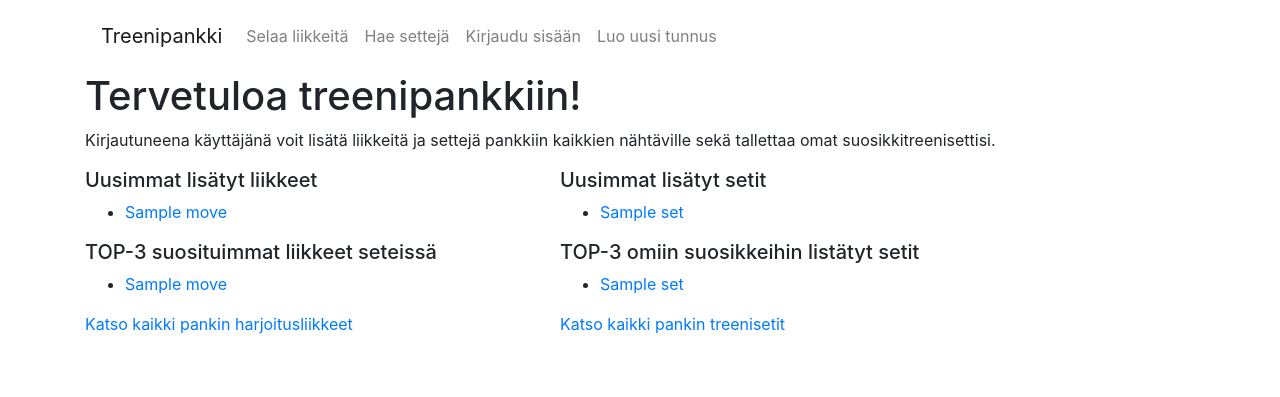
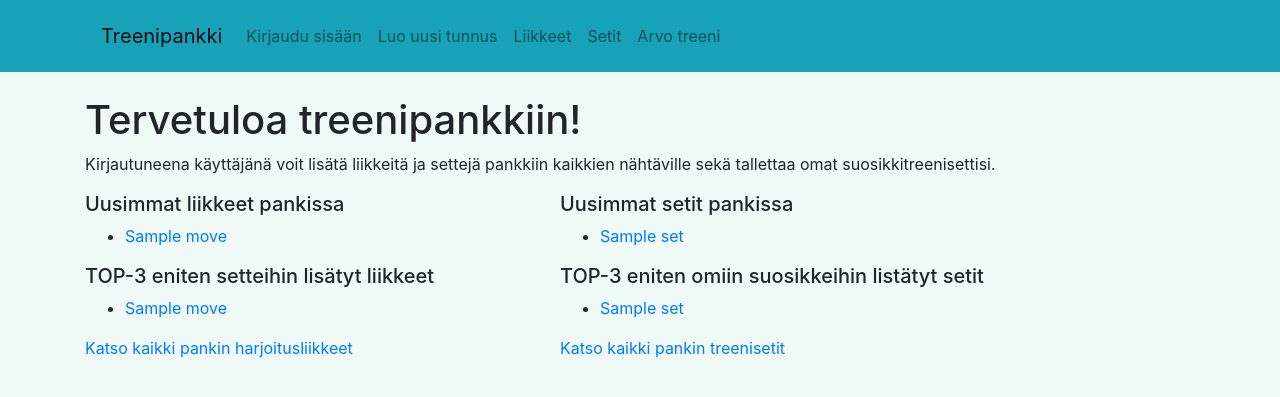
Before and after one commit to kerkkanen/treenipankki, a Flask app: template templates/index.html in a window 1280 px wide. Shown: the top 397 px of the page. Run offline with Flask 2, Linux system fonts and the light colour scheme; the template is opened without the code that fills it: most values are stand-ins (such as "Sample title", 1, 10 or a date in 2020); some libraries are stand-ins or nearby versions.

Commit message:
apps appearance updated

```diff
--- a/templates/add_move.html
+++ b/templates/add_move.html
@@ -6,6 +6,7 @@
 <div class="col-10">
 
 {% if session.user_id %}
+<br>
 <h4>Lisää uusi liike pankkiin</h4>
 
 <p>
@@ -37,7 +38,7 @@
 <p>
 
 <div class="form-group col-6">
-<input type="submit" class="btn btn-success" value="Luo">
+<input type="submit" class="btn btn-success" value="Lisää">
 <input type="hidden" name="csrf_token" value="{{ session.csrf_token }}">
 </div>
 </form>
--- a/templates/index.html
+++ b/templates/index.html
@@ -2,6 +2,7 @@
 {% block content %}
 
 <div class="container">
+<br>
 <h1>Tervetuloa treenipankkiin!</h1>
 {% if session.user_id %}
 <b>Kirjautuneena:</b> {{ session.user_name }}
@@ -11,43 +12,39 @@ Kirjautuneena käyttäjänä voit lisätä liikkeitä ja settejä pankkiin kaikk
 <p>
 <div class="row">
 <div class="col-5">
-<h5>Uusimmat lisätyt liikkeet</h5>
+<h5>Uusimmat liikkeet pankissa</h5>
 <ul>
 {% for move in moves %}
 <li><a href="/move/{{ move.id }}" title="{{ move.description }}">{{ move.name }}</a>
 {% endfor %}
 </ul>
 
-
-<h5>TOP-3 suosituimmat liikkeet seteissä</h5>
+<h5>TOP-3 eniten setteihin lisätyt liikkeet</h5>
 <ul>
 {% for move in top_moves %}
 <li><a href="/move/{{ move.id }}" title="{{ move.description }}">{{ move.name }}</a>
 {% endfor %}
 </ul>
-
-
 <a href="/movelist">Katso kaikki pankin harjoitusliikkeet</a>
 </div>
+
 <div class="col-5">
-<h5>Uusimmat lisätyt setit</h5>
+<h5>Uusimmat setit pankissa</h5>
 <ul>
 {% for set in sets %}
 <li><a href="/set/{{ set.id }}" title=" {{ set.description }}">{{ set.name }}</a></li>
 {% endfor %}
 </ul>
 
-
-<h5>TOP-3 omiin suosikkeihin listätyt setit</h5>
+<h5>TOP-3 eniten omiin suosikkeihin listätyt setit</h5>
 <ul>
 {% for set in top_sets %}
 <li><a href="/set/{{ set.id }}" title=" {{ set.description }}">{{ set.name }}</a></li>
 {% endfor %}
 </ul>
-
-
 <a href="/setlist">Katso kaikki pankin treenisetit</a>
 </div>
 </div>
+
 </div>
 {% endblock %}
--- a/templates/layout.html
+++ b/templates/layout.html
@@ -1,32 +1,42 @@
 <!doctype html>
 
+<body style="background-color:#eff9f6;">
 <meta charset="utf-8">
 <meta name="viewport" content="width=device-width, initial-scale=1">
 <link rel="stylesheet" href="https://stackpath.bootstrapcdn.com/bootstrap/4.5.0/css/bootstrap.min.css">
 <title>Treenipankki</title>
-<nav class="navbar navbar-expand-sm navbar-light">
+<nav class="navbar navbar-expand-sm navbar-light bg-info">
 <div class="container">
 <nav class="navbar navbar-expand-sm navbar-light">
 <a class="navbar-brand" href="/">Treenipankki</a>
 <ul class="navbar-nav">
-<li class="nav-item"><a class="nav-link" href="/movelist">Selaa liikkeitä</a></li>
-<li class="nav-item"><a class="nav-link" href="/setlist">Hae settejä</a></li>
-{% if session.user_id %}
+
+{% if not session.user_id %}
+<li class="nav-item"><a class="nav-link" href="/login">Kirjaudu sisään</a></li>
+<li class="nav-item"><a class="nav-link" href="/sign_up">Luo uusi tunnus</a></li>
+
+{% else %}
 <li class="nav-item"><a class="nav-link" href="/add_move">Lisää liike</a></li>
 <li class="nav-item"><a class="nav-link" href="/add_set">Lisää setti</a></li>
 <li class="nav-item"><a class="nav-link" href="/profile/{{ session.user_id }}">Omat suosikit</a></li>
-<li class="nav-item"><a class="nav-link" href="/logout">Kirjaudu ulos</a></li>
+{% endif %}
+
+<li class="nav-item"><a class="nav-link" href="/movelist">Liikkeet</a></li>
+<li class="nav-item"><a class="nav-link" href="/setlist">Setit</a></li>
+<li class="nav-item"><a class="nav-link" href="/random_set">Arvo treeni</a></li>
+
 {% if session.user_admin %}
 <li class="nav-item"><a class="nav-link" href="/admin">Admin-sivu</a></li>
 {% endif %}
-{% else %}
-<li class="nav-item"><a class="nav-link" href="/login">Kirjaudu sisään</a></li>
-<li class="nav-item"><a class="nav-link" href="/sign_up">Luo uusi tunnus</a></li>
 
+{% if session.user_id %}
+<li class="nav-item"><a class="nav-link" href="/logout">Kirjaudu ulos</a></li>
 {% endif %}
-</ul>
+
 </div>
 </nav>
 
+
+</body>
 {% block content %}
 {% endblock %}
--- a/templates/login.html
+++ b/templates/login.html
@@ -5,7 +5,7 @@
 <div class="container">
 <div class="row">
 <div class="col-10">
-
+<br>
 <h5>Kirjaudu sisään</h5>
 
 {% if  error %}
--- a/templates/movelist.html
+++ b/templates/movelist.html
@@ -2,9 +2,8 @@
 {% block content %}
 
 <div class="container">
-
-<p>
-<h4>Pankkiin lisätyt harjoitusliikkeet</h4>
+<br>
+<h4>Pankin harjoitusliikkeet</h4>
 <p>
 <label><h5>Kädet</h5></label>
 <div class="form-group col-6">
--- a/templates/profile.html
+++ b/templates/profile.html
@@ -2,8 +2,8 @@
 {% block content %}
 
 <div class="container">
-
-<h3>Käyttäjän {{ session.user_name }} suosikkisetit</h3>
+<br>
+<h4>Käyttäjän {{ session.user_name }} suosikkisetit</h4>
 <p>
 <ul>
 {% if added_sets %}
--- a/templates/setlist.html
+++ b/templates/setlist.html
@@ -3,7 +3,7 @@
 
 <div class="container">
 
-<p>
+<br>
 <h4>Hae treenisettejä</h4>
 <p>Voit etsiä treenaajien lisäämiä settejä lihasryhmien perusteella. Nähtäville haetaan kaikki setit, joissa valittu alue on vaikutusalueena vähintään yhdessä liikkeessä.
 
--- a/templates/sign_up.html
+++ b/templates/sign_up.html
@@ -5,6 +5,7 @@
 <div class="row">
 <div class="col-10">
 
+<br>
 <h5>Luo uusi tunnus</h5>
 
 {% if  error %}
```
Also changed, not shown: templates/add_set.html (+5 -4 lines), 3 other files.
